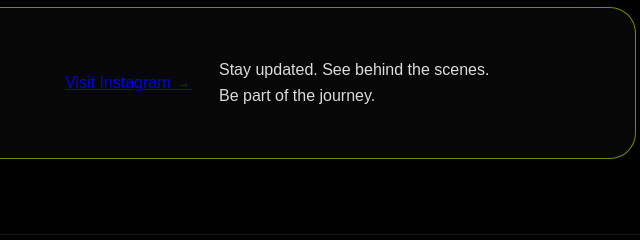
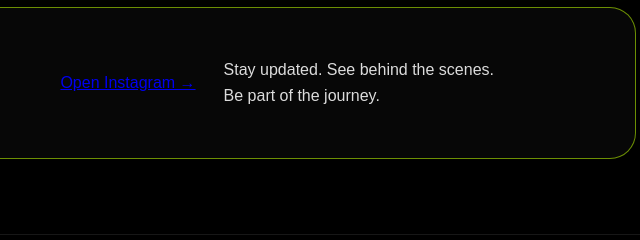
Before and after one commit to thakkarplaya-pixel/playa-landing-page, a plain HTML site: page index.html in a window 1280 px wide. Shown: the part 3289-3529 px from the top of the page, 567-1207 px from the left. Drawn offline with Linux system fonts and the light colour scheme.

Commit message:
Update index.html

```diff
--- a/index.html
+++ b/index.html
@@ -193,7 +193,7 @@
       href="https://instagram.com/playa_sportsapp"
       class="instagram-button"
     >
-      Visit Instagram →
+     Open Instagram →
     </a>
 
     <p class="ig-copy">
```
